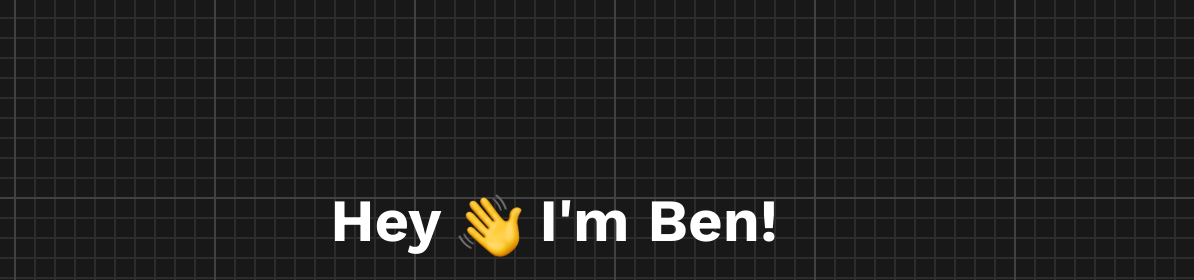
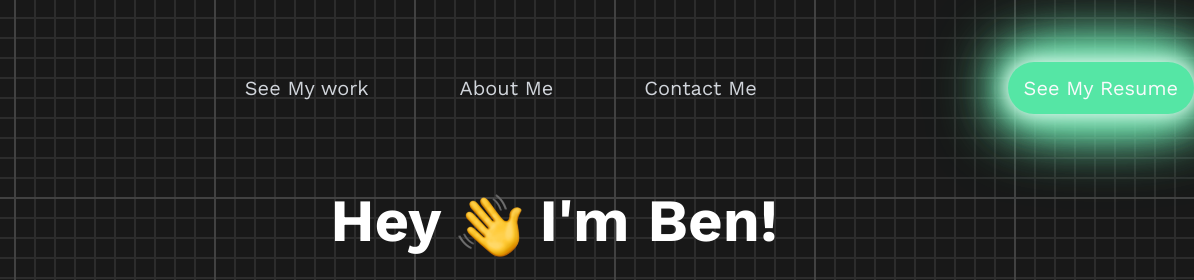
Before and after one commit to bsmith20681/portfolio-2022, a plain HTML site: page public/index.html in a window 1280 px wide. Shown: the top 280 px of the page, 86-1280 px from the left. Drawn offline with nearby package versions, Linux system fonts and the light colour scheme.

Commit message:
added glowing button

```diff
--- a/public/index.html
+++ b/public/index.html
@@ -9,12 +9,19 @@
     <link href="https://fonts.googleapis.com/css2?family=Work+Sans:wght@400;665&display=swap" rel="stylesheet" />
     <link rel="stylesheet" href="output.css" />
     <title>Home</title>
+    <link rel="icon" type="image/x-icon" href="/images/favicon.ico" />
   </head>
   <body>
     <section id="hero" class="relative py-12">
       <div class="container">
-        <header>
+        <header class="flex items-center justify-between">
           <a href=""><img class="w-20" src="/images/head-explosion.png" alt="logo" /></a>
+          <div class="max-w-lg w-full mx-auto flex justify-between">
+            <a class="text-gray-300 text-xl hover:text-gray-400 transition" href="">See My work</a>
+            <a class="text-gray-300 text-xl hover:text-gray-400 transition" href="">About Me</a>
+            <a class="text-gray-300 text-xl hover:text-gray-400 transition" href="">Contact Me</a>
+          </div>
+          <a href="" id="resume-button" class="text-gray-50 bg-custom-green py-3 px-4 rounded-full text-xl hover:bg-custom-dark-green transition">See My Resume</a>
         </header>
         <div class="max-w-8xl mx-auto py-12">
           <h1 class="text-6xl text-center font-bold text-white mb-12 leading-normal">
--- a/tailwind.config.js
+++ b/tailwind.config.js
@@ -11,6 +11,8 @@ module.exports = {
       },
       colors: {
         "custom-black": "#181818",
+        "custom-green": "#55E6A5",
+        "custom-dark-green": "#47C08A",
       },
     },
   },
```
Also changed, not shown: images/facepng.png (added), images/favicon.ico (added), public/output.css.
